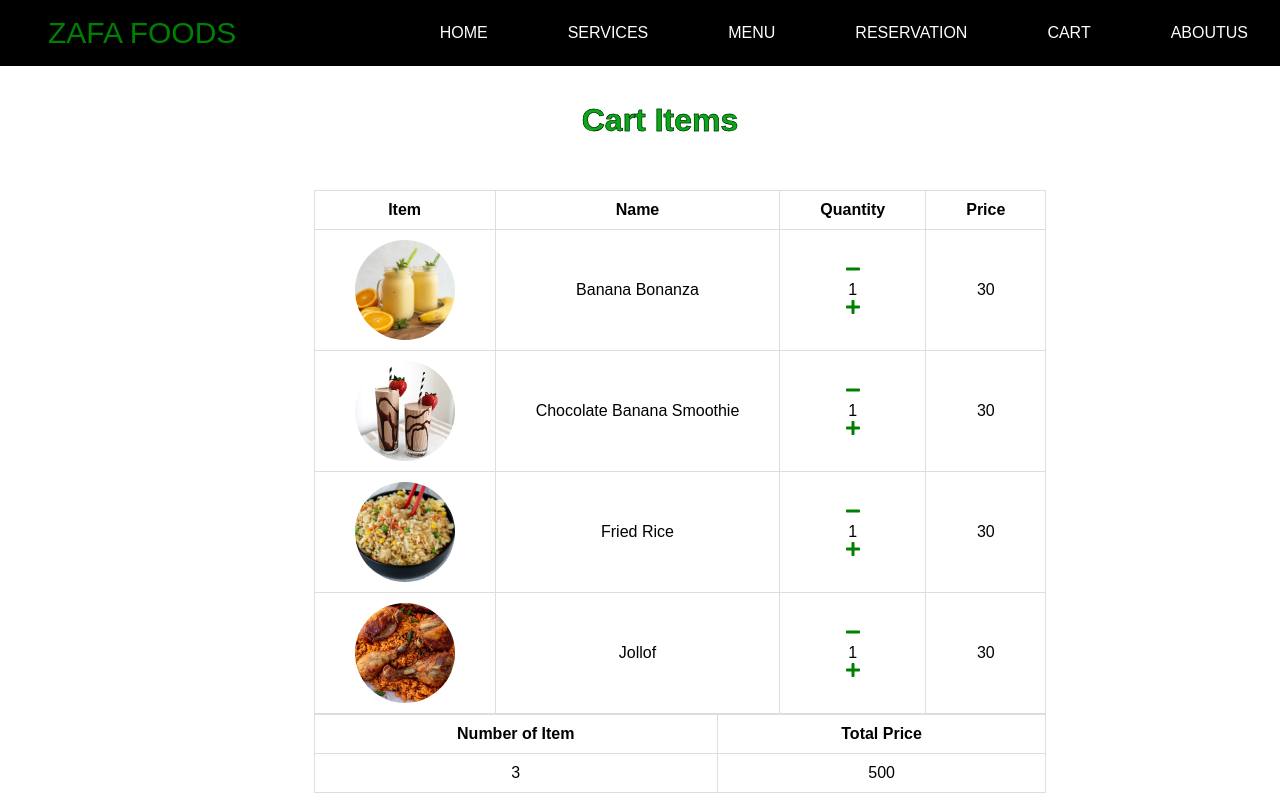
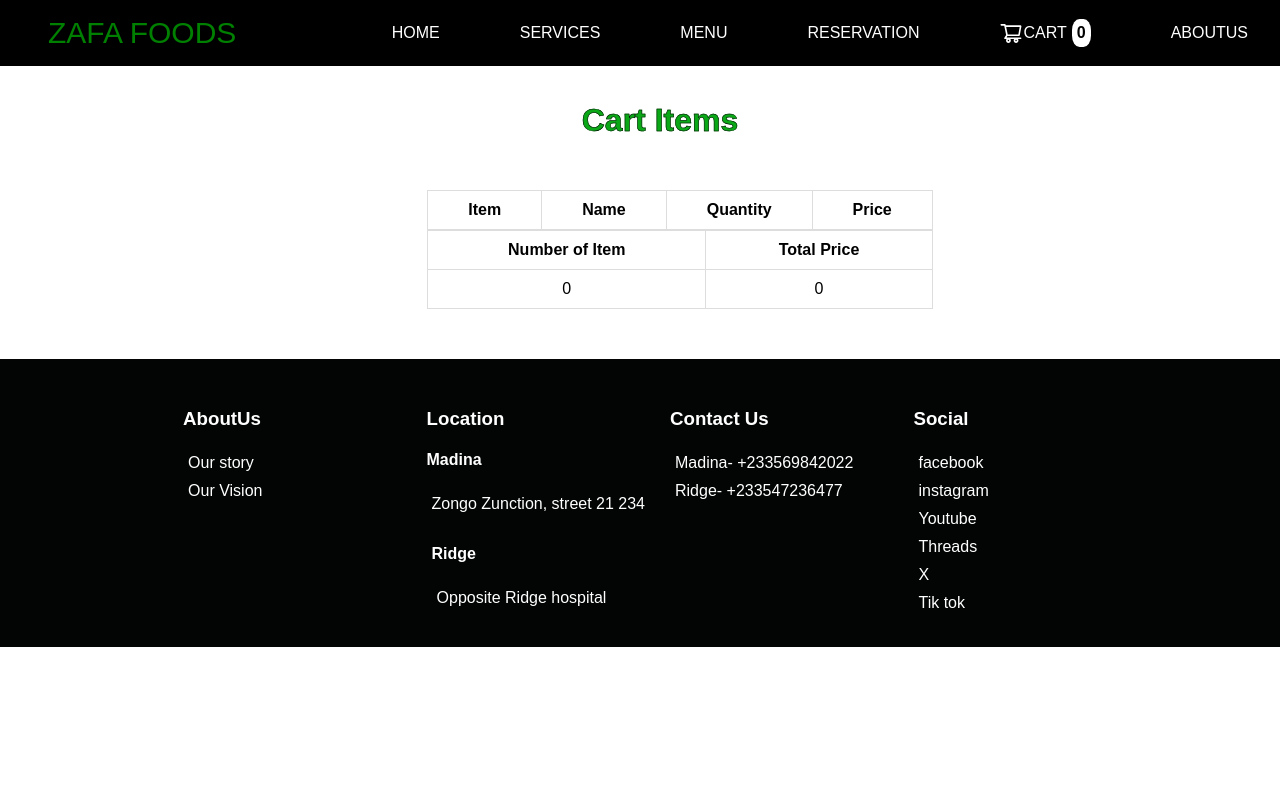
Before and after one commit to Avatar-J/Food-website, a React (Create React App) app in the folder zafa-foods/: page /Cart in a window 1280 px wide. Shown: the top 800 px of the page. Built offline with nearby package versions, Linux system fonts and the light colour scheme.

Commit message:
added more functions for cart

```diff
--- a/zafa-foods/src/Components/Navbar/Navbar.css
+++ b/zafa-foods/src/Components/Navbar/Navbar.css
@@ -51,12 +51,29 @@
   text-decoration: none;
   cursor: pointer;
   text-transform: uppercase;
-  padding: 40px;
+  /* padding: 40px; */
   color: white;
   font-weight: 400px;
 }
 .nav-menu:hover {
   color: green;
+}
+
+.nav-menu .nav-link {
+  padding: 40px;
+}
+
+.Cart {
+  display: flex;
+}
+
+.num-Of-Items {
+  margin-left: 5px;
+  padding: 5px;
+  background-color: white;
+  color: black;
+  border-radius: 40%;
+  font-weight: 700;
 }
 /* .nav-menu .branches {
   display: flex;
--- a/zafa-foods/src/Components/Navbar/Navbar.tsx
+++ b/zafa-foods/src/Components/Navbar/Navbar.tsx
@@ -2,14 +2,17 @@ import React, { useContext, useState } from "react";
 import "./Navbar.css";
 import { pageLinks } from "./NavbarData";
 import { Link } from "react-router-dom";
-import { MdOutlineArrowDropDown } from "react-icons/md";
+import { AiOutlineShoppingCart } from "react-icons/ai";
 import { GiHamburgerMenu } from "react-icons/gi";
 import { CgCloseO } from "react-icons/cg";
 import { NavbarContext } from "../../Context/NavbarContext";
+import { MenuContext } from "../../Context/MenuContext";
 
 export default function Navbar() {
   const { dropdown, navmenu, showDropdown, shownavmenu } =
     useContext(NavbarContext);
+
+  const { selectedItems } = useContext(MenuContext);
 
   return (
     <>
@@ -25,23 +28,41 @@ export default function Navbar() {
         </div>
 
         <div className="nav-menu">
-          <Link to="/">Home</Link>
+          <div className="nav-link">
+            <Link to="/">Home</Link>
+          </div>
 
-          <Link to="/Services">Services</Link>
+          <div className="nav-link">
+            <Link to="/Services">Services</Link>
+          </div>
 
-          <div className="branches">
+          <div className="nav-link">
             <Link to="/Menu">Menu</Link>
           </div>
 
-          <div className="Booking">
+          <div className="nav-link">
             <Link to="/Booking">Reservation</Link>
           </div>
 
-          <div className="Cart">
-            <Link to="/Cart">Cart</Link>
+          <div className="nav-link Cart">
+            <Link to="/Cart">
+              <div
+                style={{
+                  display: "flex",
+                  justifyContent: "center",
+                  alignItems: "center",
+                }}
+              >
+                <AiOutlineShoppingCart size="1.5rem" color="white" />
+                Cart
+                <div className="num-Of-Items">{selectedItems.length}</div>
+              </div>
+            </Link>
           </div>
 
-          <Link to="/Aboutus">AboutUs</Link>
+          <div className="nav-link">
+            <Link to="/Aboutus">AboutUs</Link>
+          </div>
         </div>
       </div>
     </>
--- a/zafa-foods/src/Context/MenuContext.js
+++ /dev/null
@@ -1,46 +0,0 @@
-import React, { createContext, useState } from "react";
-import { menulist } from "../Pages/Menu/Menulist";
-
-export const MenuContext = createContext({
-  selectedItems: [],
-  addToCart: (aug1) => {},
-  displayedData: 2,
-  setDisplayedData: (data) => {},
-  add: false,
-  setAdd: (state) => {},
-});
-
-const MenuContextProvider = ({ children }) => {
-  const [selectedItems, setSelectedItems] = useState([]);
-  const [displayedData, setDisplayedData] = useState(2);
-  const [add, setAdd] = useState(false);
-
-  const addToCart = (index) => {
-    setAdd(!add);
-    const item = menulist[displayedData].menu[index];
-
-    console.log(item);
-
-    setSelectedItems([...selectedItems, { item }]);
-
-    setSelectedItems.push(item);
-    console.log(selectedItems);
-  };
-
-  return (
-    <MenuContext.Provider
-      value={{
-        selectedItems,
-        addToCart,
-        displayedData,
-        setDisplayedData,
-        add,
-        setAdd,
-      }}
-    >
-      {children}
-    </MenuContext.Provider>
-  );
-};
-
-export default MenuContextProvider;
--- /dev/null
+++ b/zafa-foods/src/Context/MenuContext.tsx
@@ -0,0 +1,101 @@
+import { createContext, useState } from "react";
+import { menulist } from "../Pages/Menu/Menulist";
+import * as React from "react";
+
+interface MenuItem {
+  name: string;
+  price: number;
+  ingredients: string;
+  img: string;
+}
+
+interface MenuContextType {
+  selectedItems: MenuItem[];
+  addToCart: (item: MenuItem) => void;
+  removeFromCart: (item1: MenuItem, item2: number) => void;
+  displayedData: number;
+  setDisplayedData: (data: number) => void;
+  add: boolean;
+  setAdd: (state: boolean) => void;
+  totalCostOfItems: () => { total: number; numberOfItems: number };
+}
+
+export const MenuContext = createContext<MenuContextType>({
+  selectedItems: [],
+  addToCart: (aug1) => {},
+  removeFromCart: (aug1, aug2) => {},
+  displayedData: 2,
+  setDisplayedData: (data) => {},
+  add: false,
+  setAdd: (state) => {},
+  totalCostOfItems: () => ({ total: 0, numberOfItems: 0 }),
+});
+
+type Props = {
+  children?: React.ReactNode;
+  //this is for other prop types
+};
+
+const MenuContextProvider: React.FC<Props> = ({ children }) => {
+  const [selectedItems, setSelectedItems] = useState<MenuItem[]>([]);
+  const [displayedData, setDisplayedData] = useState<number>(2);
+  const [add, setAdd] = useState<boolean>(false);
+
+  const addToCart = (item: MenuItem) => {
+    console.log(add);
+    setAdd(true);
+    console.log(add);
+
+    console.log(item);
+
+    console.log(selectedItems);
+    setSelectedItems([...selectedItems, item]);
+  };
+
+  const removeFromCart = (item: MenuItem, index: number) => {
+    const isObjectInArray = menulist[displayedData].menu.some((obj) => {
+      return obj == item;
+    });
+
+    if (isObjectInArray) {
+      setAdd(false);
+      console.log(add);
+
+      const itemRemoved = selectedItems.filter((obj) => {
+        return obj != item;
+      });
+      setSelectedItems(itemRemoved);
+      console.log("object has been removed");
+    }
+  };
+
+  const totalCostOfItems = () => {
+    let total = 0;
+    for (let i = 0; i < selectedItems.length; i++) {
+      total = selectedItems[i].price + total;
+    }
+
+    const numberOfItems = selectedItems.length;
+
+    return { total, numberOfItems };
+  };
+
+  return (
+    <MenuContext.Provider
+      value={{
+        selectedItems,
+        addToCart,
+        removeFromCart,
+        displayedData,
+        setDisplayedData,
+        add,
+        setAdd,
+        totalCostOfItems,
+      }}
+    >
+      {children}
+    </MenuContext.Provider>
+  );
+};
+
+export default MenuContextProvider;
--- a/zafa-foods/src/Pages/Cart/Cart.tsx
+++ b/zafa-foods/src/Pages/Cart/Cart.tsx
@@ -1,4 +1,4 @@
-import React, { useState } from "react";
+import React, { useState, useContext } from "react";
 import {
   SectionContainer,
   SectionHeader,
@@ -11,37 +11,22 @@ import img1 from "../../Images/Banana Bonanza.jpg";
 import img2 from "../../Images/ChocolateBananaSmoothie.jpg";
 import img3 from "../../Images/Fried-Rice.jpg";
 import img4 from "../../Images/Jollof.jpg";
-
-const dummyData = [
-  {
-    Item: img1,
-    Name: "Banana Bonanza",
-    Quantity: 1,
-    Price: 30,
-  },
-  {
-    Item: img2,
-    Name: "Chocolate Banana Smoothie",
-    Quantity: 1,
-    Price: 30,
-  },
-  {
-    Item: img3,
-    Name: "Fried Rice",
-    Quantity: 1,
-    Price: 30,
-  },
-  {
-    Item: img4,
-    Name: "Jollof",
-    Quantity: 1,
-    Price: 30,
-  },
-];
+import { MenuContext } from "../../Context/MenuContext";
 
 function Cart() {
   const [count, setCount] = useState(1);
   const [price, setPrice] = useState(0);
+
+  const {
+    selectedItems,
+    addToCart,
+    displayedData,
+    add,
+    setAdd,
+    totalCostOfItems,
+  } = useContext(MenuContext);
+
+  const { total, numberOfItems } = totalCostOfItems();
 
   const priceHandler = (Price: number) => {
     if (price == 0) {
@@ -82,31 +67,31 @@ function Cart() {
             </thead>
 
             <tbody>
-              {dummyData.map((data, index) => {
+              {selectedItems.map((data, index) => {
                 return (
                   <>
                     <tr>
                       <td>
                         <ImageDiv>
                           <ImageAdjust
-                            src={data.Item}
+                            src={data.img}
                             style={{ borderRadius: "50%" }}
                           />
                         </ImageDiv>
                       </td>
-                      <td>{data.Name}</td>
+                      <td>{data.name}</td>
 
                       <Quantity>
-                        <div onClick={() => subHandler(data.Price)}>
+                        <div onClick={() => subHandler(data.price)}>
                           <FaMinus color="green" />
                         </div>
                         {count}
-                        <div onClick={() => addHandler(data.Price)}>
+                        <div onClick={() => addHandler(data.price)}>
                           <FaPlus color="green" />
                         </div>
                       </Quantity>
 
-                      <td>{priceHandler(data.Price)}</td>
+                      <td>{priceHandler(data.price)}</td>
                     </tr>
                   </>
                 );
@@ -124,8 +109,8 @@ function Cart() {
 
             <tbody>
               <tr>
-                <td>3</td>
-                <td>500</td>
+                <td>{numberOfItems}</td>
+                <td>{total}</td>
               </tr>
             </tbody>
           </table>
--- a/zafa-foods/src/Pages/HomePage/PopularDishes/Populardishes.tsx
+++ b/zafa-foods/src/Pages/HomePage/PopularDishes/Populardishes.tsx
@@ -60,7 +60,7 @@ function PopularDishes() {
           onMouseDown={MousedownHandler}
           onMouseUp={MouseupHandler}
         >
-          {dishes.map((dish) => {
+          {dishes.map((dish, index) => {
             return (
               <div className="food-img">
                 <img src={dish.image} alt={dish.name} />
--- a/zafa-foods/src/Pages/Menu/Menu.tsx
+++ b/zafa-foods/src/Pages/Menu/Menu.tsx
@@ -12,8 +12,8 @@ import { MenuContext } from "../../Context/MenuContext";
 
 const Menu = () => {
   const {
-    selectedItems,
     addToCart,
+    removeFromCart,
     displayedData,
     setDisplayedData,
     add,
@@ -30,7 +30,7 @@ const Menu = () => {
   const addRemoveToCartHandler = (index: number) => {
     setAdd(!add);
     if (add) {
-      addToCart(index);
+      //addToCart(index);
     }
   };
 
@@ -77,9 +77,11 @@ const Menu = () => {
 
                   <div>
                     {add ? (
-                      <FButton>Added</FButton>
+                      <FButton onClick={() => removeFromCart(item, index)}>
+                        Added
+                      </FButton>
                     ) : (
-                      <FButton onClick={() => addToCart(index)}>
+                      <FButton onClick={() => addToCart(item)}>
                         Add to cart
                       </FButton>
                     )}
```
